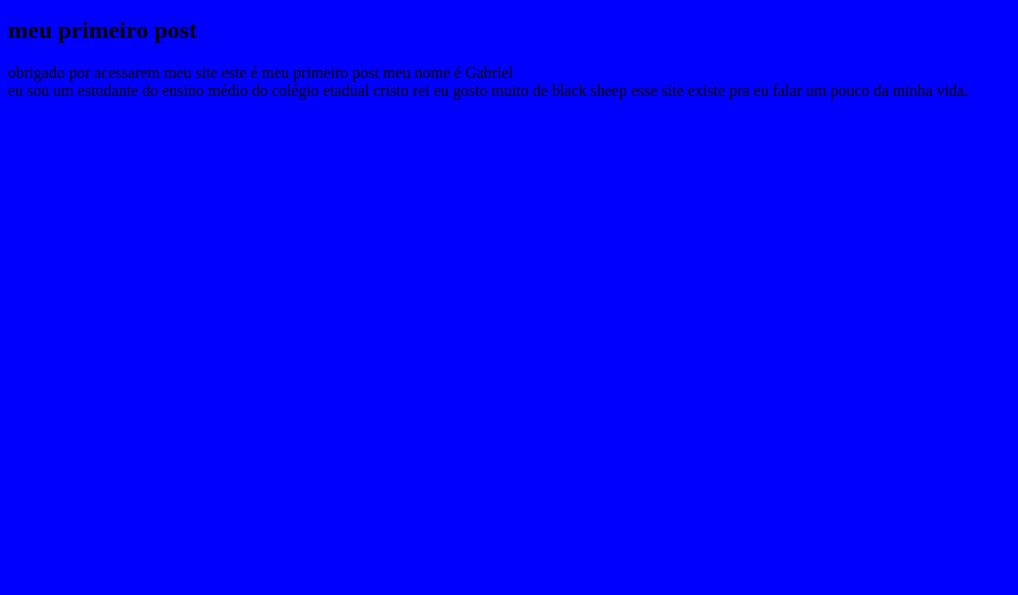
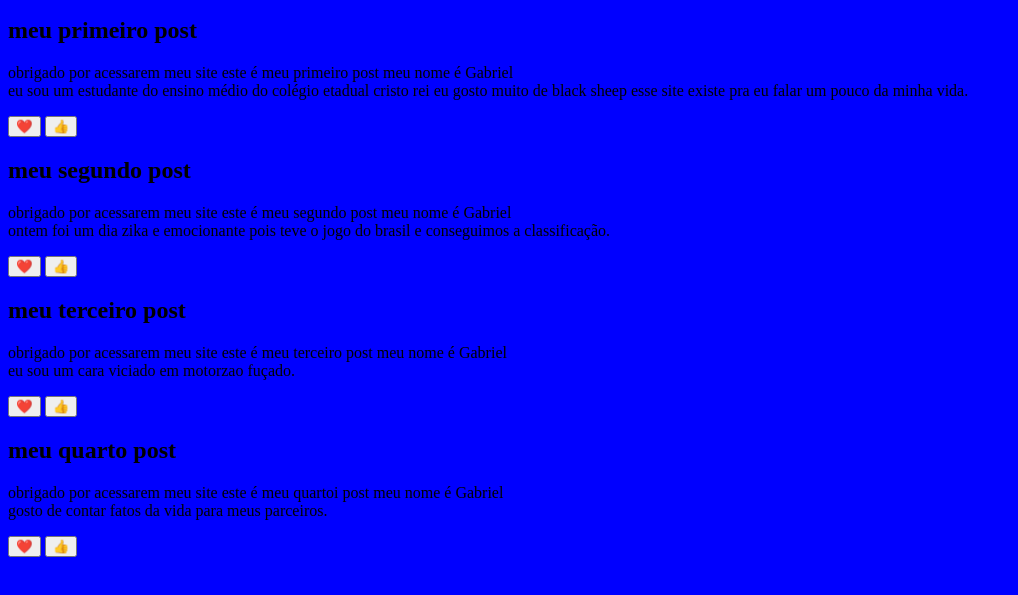
Before and after one commit to gabrielniema-debug/teste-Gabriel-1-B, a plain HTML site: page index.html in a window 1280 px wide. Shown: the part 189-784 px from the top of the page, without its empty margins (0-1018 px from the left). Drawn offline with Linux system fonts and the light colour scheme.

Commit message:
atualizados os post

```diff
--- a/index.html
+++ b/index.html
@@ -15,10 +15,46 @@
    <main>
     <h2>meu primeiro post</h2>
     <article>
-       <p>obrigado por acessarem meu site este é meu primeiro post meu nome é Gabriel <br>
+       <p>
+        obrigado por acessarem meu site este é meu primeiro post meu nome é Gabriel <br>
         eu sou um estudante do ensino médio do colégio etadual cristo rei eu gosto muito de black sheep esse site existe pra eu falar um pouco da minha vida. <br>
         </p>
     </article>
+    <button>❤️</button>
+    <button>👍</button>
+   </main>
+   <main>
+    <h2>meu segundo post</h2>
+    <article>
+       <p>
+        obrigado por acessarem meu site este é meu segundo post meu nome é Gabriel <br>
+        ontem foi um dia zika e emocionante pois teve o jogo do brasil e conseguimos a classificação. <br>
+        </p>
+    </article>
+    <button>❤️</button>
+    <button>👍</button>
+   </main>
+   <main>
+    <h2>meu terceiro post</h2>
+    <article>
+       <p>
+        obrigado por acessarem meu site este é meu terceiro post meu nome é Gabriel <br>
+        eu sou um cara viciado em motorzao fuçado. <br>
+        </p>
+    </article>
+    <button>❤️</button>
+    <button>👍</button>
+   </main>
+   <main>
+    <h2>meu quarto post</h2>
+    <article>
+       <p>
+        obrigado por acessarem meu site este é meu quartoi post meu nome é Gabriel <br>
+        gosto de contar fatos da vida para meus parceiros. <br>
+        </p>
+    </article>
+    <button>❤️</button>
+    <button>👍</button>
    </main>
 </body>
 </html>
```
